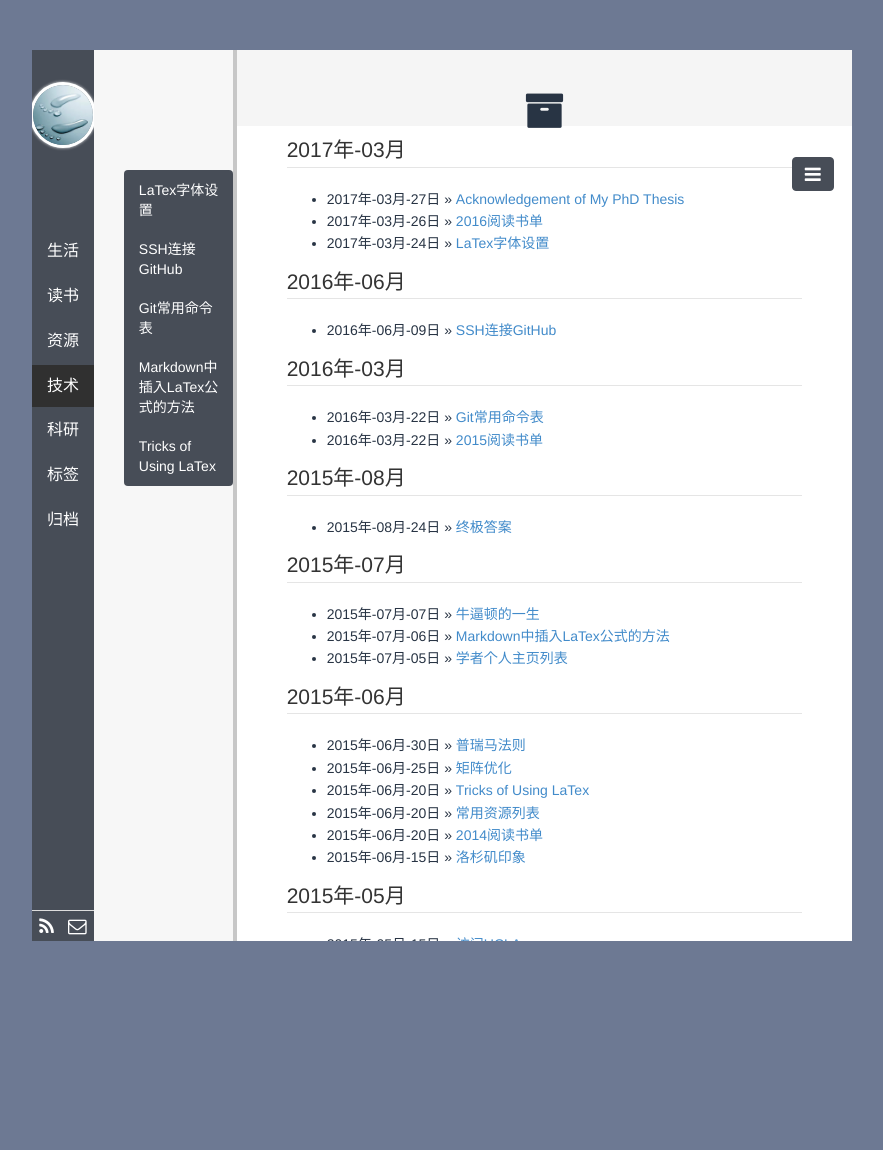
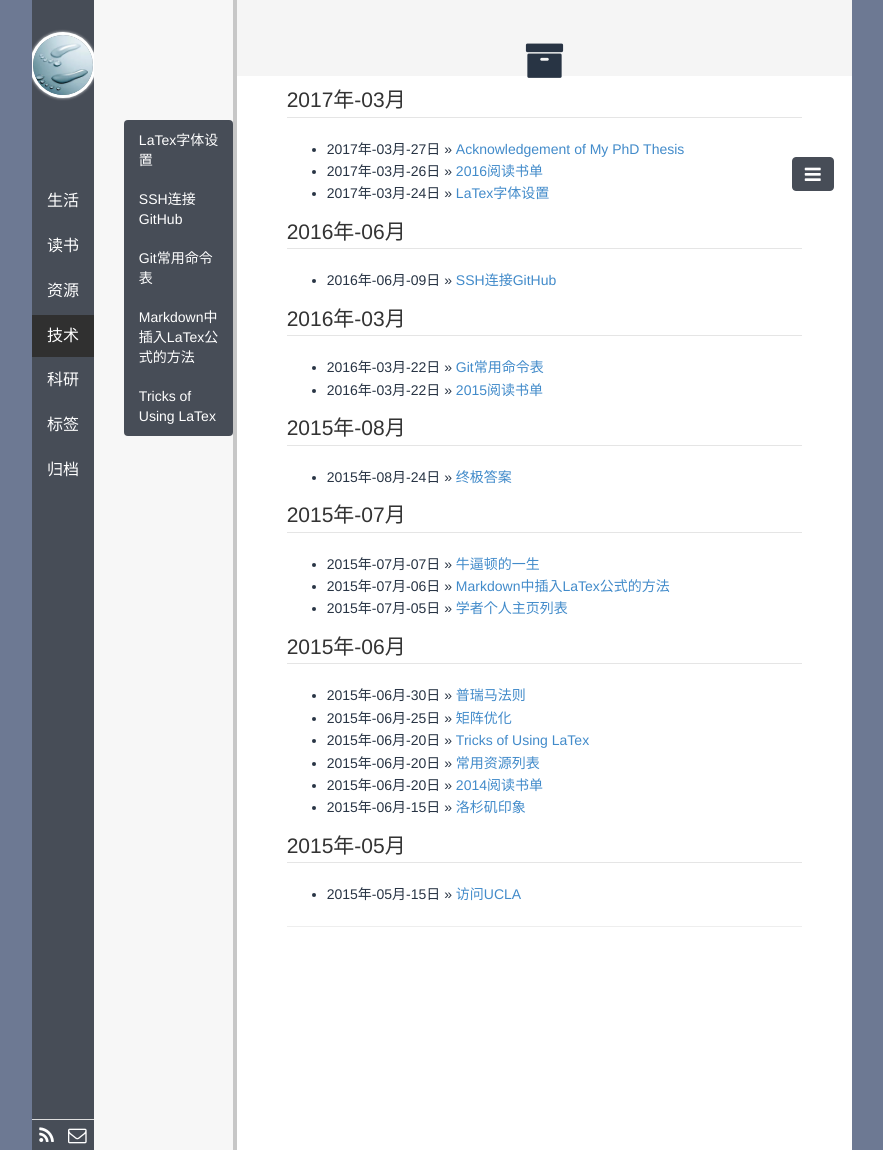
Before and after one commit to polyHong/polyHong.github.io, a Jekyll site: the page built from pages/archive.html, in a window 1280 px wide. Shown: the whole page, without its empty margins (198-1081 px from the left). Built offline with Jekyll 4.4.1, drawn with Linux system fonts in a browser that asks for light colours; Markdown is read by kramdown in place of the engine named in the settings; comment, search, counter and statistics services are not loaded.

Commit message:
update page layout

```diff
--- a/public/css/base.css
+++ b/public/css/base.css
@@ -5,8 +5,8 @@
 }
 body, html {
   width: 80%;
-  height: 88%;
-  margin: 25px auto;
+  height: 100%;
+  margin: auto;
   overflow: hidden;
   background-color: #6D7993;
 }
```
